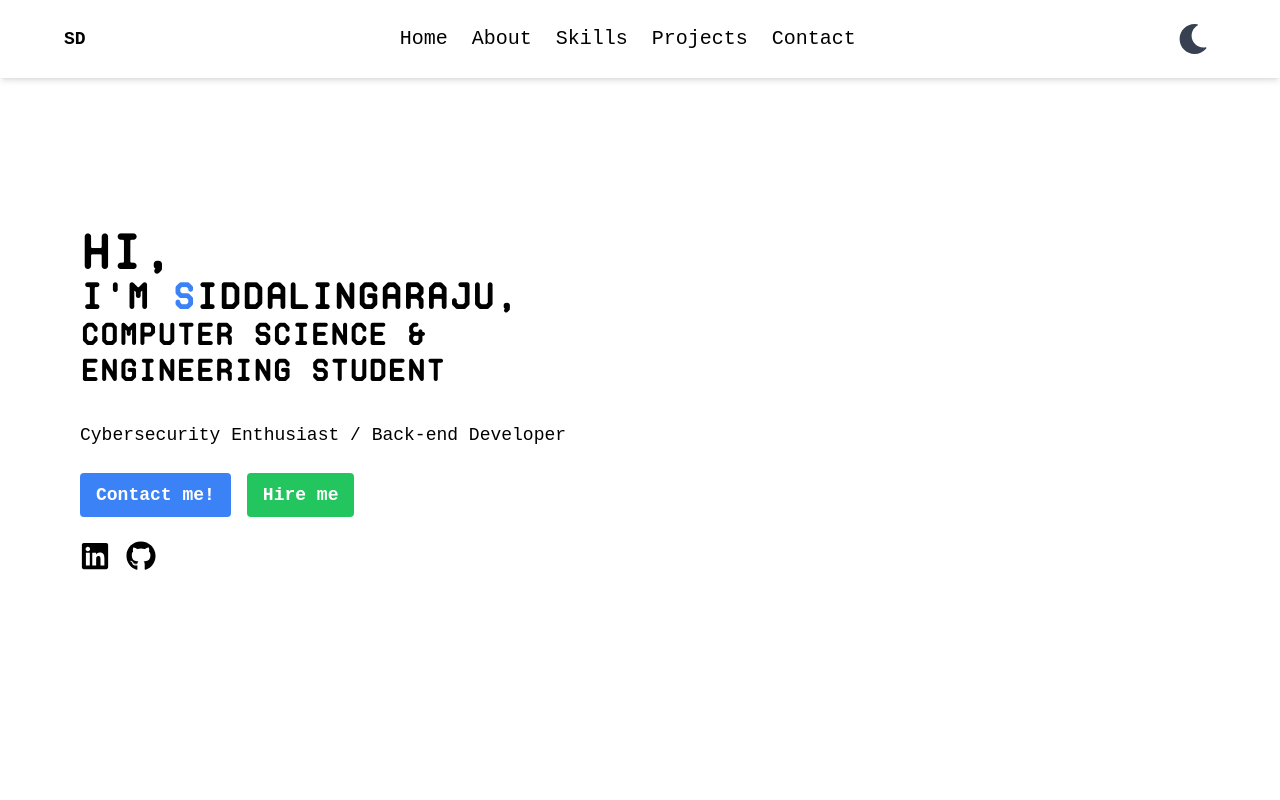
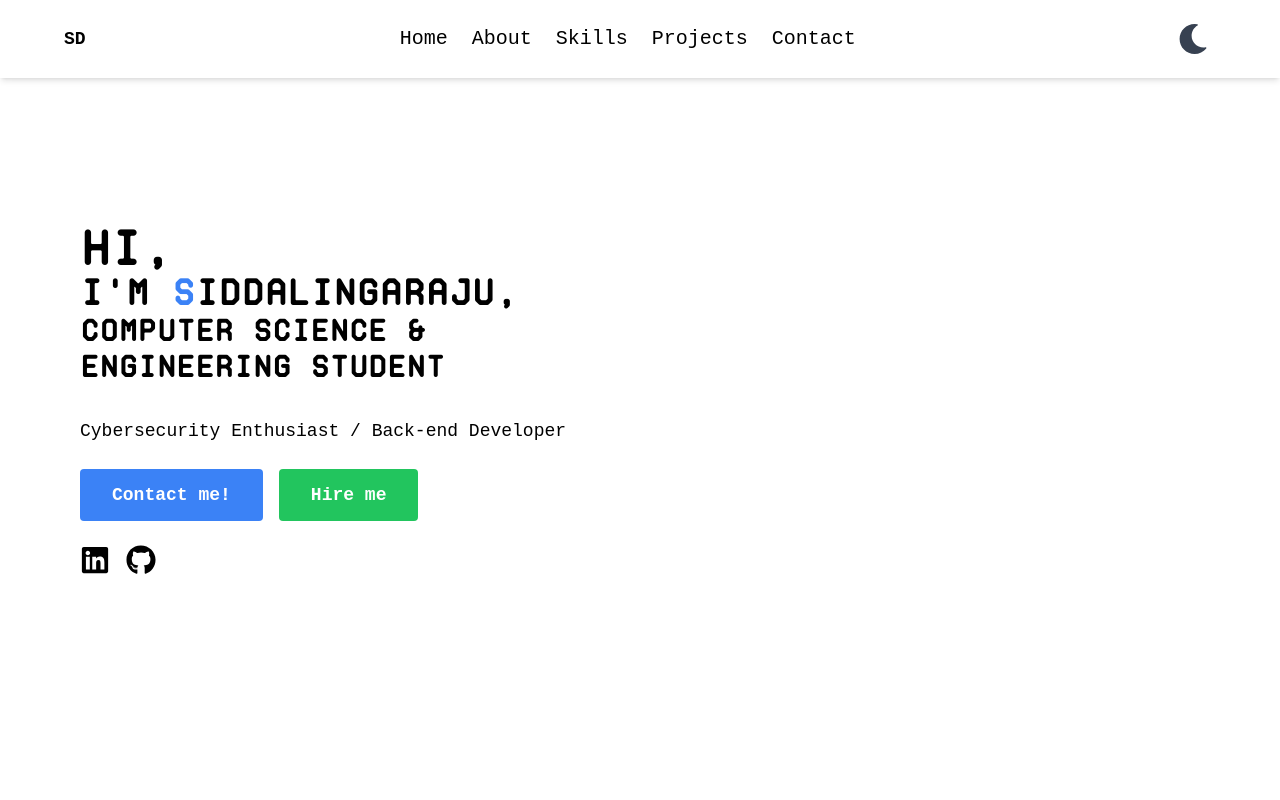
Before and after one commit to sid-jpg/my-portfolio, a React (Create React App) app: page / in a window 1280 px wide. Shown: the top 800 px of the page. Built offline with nearby package versions, Linux system fonts and the light colour scheme.

Commit message:
Update Hero.js

```diff
--- a/src/components/Hero.js
+++ b/src/components/Hero.js
@@ -19,13 +19,13 @@ const Hero = () => {
         <div className="flex flex-col md:flex-row justify-start space-y-3 md:space-y-0 md:space-x-4 mb-6">
           <button
             onClick={() => window.location.href = '#contact'}
-            className="bg-blue-500 hover:bg-blue-600 text-white font-bold py-2 px-4 rounded"
+            className="bg-blue-500 hover:bg-blue-600 text-white font-bold py-2 px-4 md:py-2 md:px-6 lg:py-3 lg:px-8 rounded"
           >
             Contact me!
           </button>
           <button
             onClick={() => window.open('https://raw.githubusercontent.com/sid-jpg/my-portfolio/main/public/resume.pdf')}
-            className="bg-green-500 hover:bg-green-600 text-white font-bold py-2 px-4 rounded"
+            className="bg-green-500 hover:bg-green-600 text-white font-bold py-2 px-4 md:py-2 md:px-6 lg:py-3 lg:px-8 rounded"
           >
             Hire me
           </button>
```
